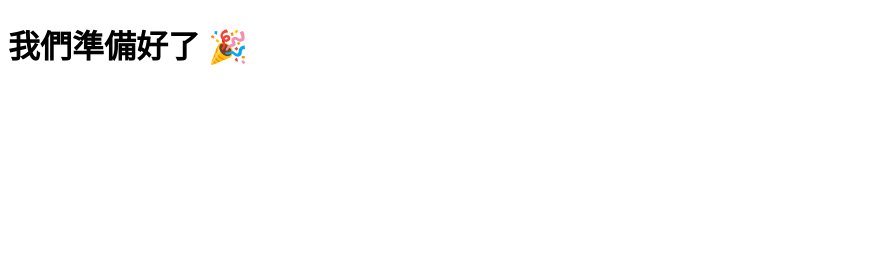
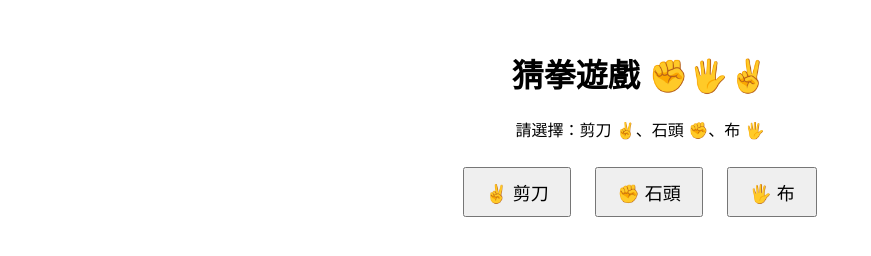
Before and after one commit to wayne-del/rock-paper-scissors, a plain HTML site: page index.html in a window 1280 px wide. Shown: the whole page, without its empty margins (0-871 px from the left). Drawn offline with Linux system fonts and the light colour scheme.

Commit message:
Add files via upload

```diff
--- a/index.html
+++ b/index.html
@@ -1,5 +1,46 @@
+
 <!DOCTYPE html>
 <html>
-  <head><meta charset="UTF-8"><title>準備好了</title></head>
-  <body><h1>我們準備好了 🎉</h1></body>
+<head>
+  <meta charset="UTF-8">
+  <title>猜拳遊戲</title>
+  <style>
+    body { text-align: center; font-family: sans-serif; margin-top: 50px; }
+    button { margin: 10px; padding: 10px 20px; font-size: 18px; }
+    #result { margin-top: 20px; font-size: 24px; font-weight: bold; }
+  </style>
+</head>
+<body>
+  <h1>猜拳遊戲 ✊🖐✌</h1>
+  <p>請選擇：剪刀 ✌、石頭 ✊、布 🖐</p>
+
+  <button onclick="play('剪刀')">✌ 剪刀</button>
+  <button onclick="play('石頭')">✊ 石頭</button>
+  <button onclick="play('布')">🖐 布</button>
+
+  <div id="result"></div>
+
+  <script>
+    function play(user) {
+      const choices = ['剪刀', '石頭', '布'];
+      const computer = choices[Math.floor(Math.random() * 3)];
+      let result = '';
+
+      if (user === computer) {
+        result = '平手！';
+      } else if (
+        (user === '剪刀' && computer === '布') ||
+        (user === '石頭' && computer === '剪刀') ||
+        (user === '布' && computer === '石頭')
+      ) {
+        result = '你贏了！';
+      } else {
+        result = '你輸了！';
+      }
+
+      document.getElementById('result').innerText =
+        `你出：${user}\n電腦出：${computer}\n結果：${result}`;
+    }
+  </script>
+</body>
 </html>
```
